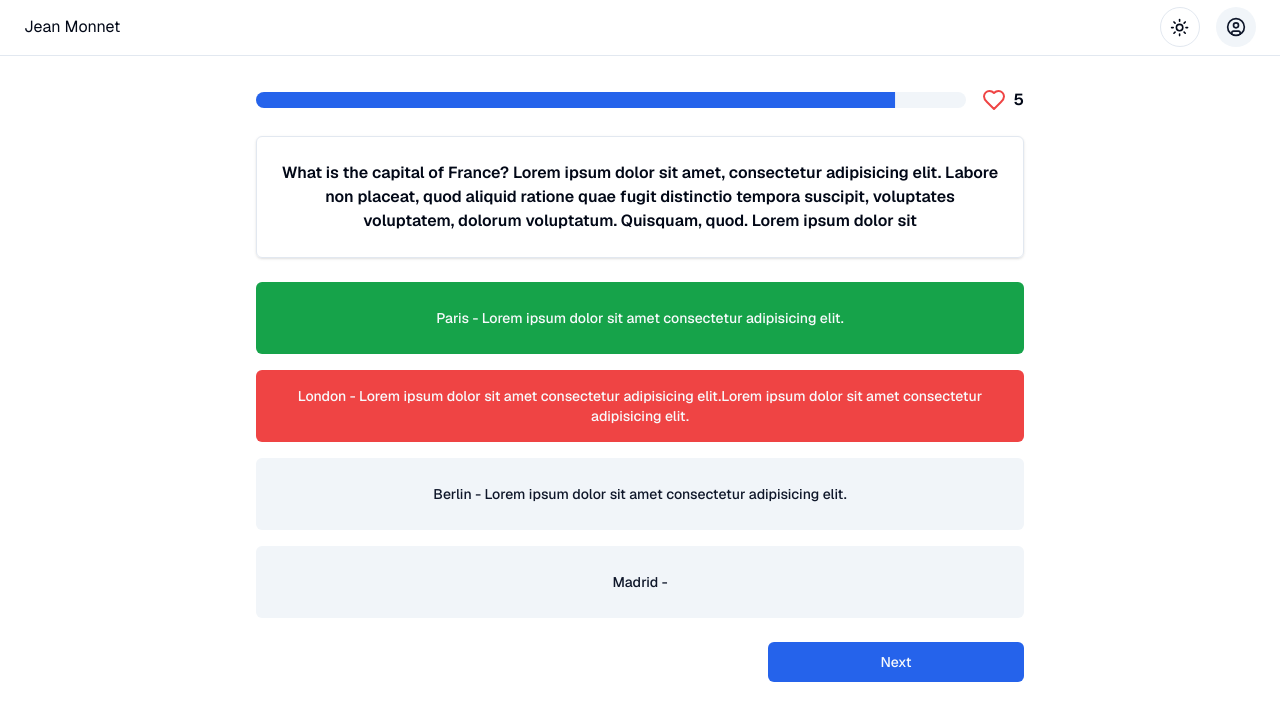
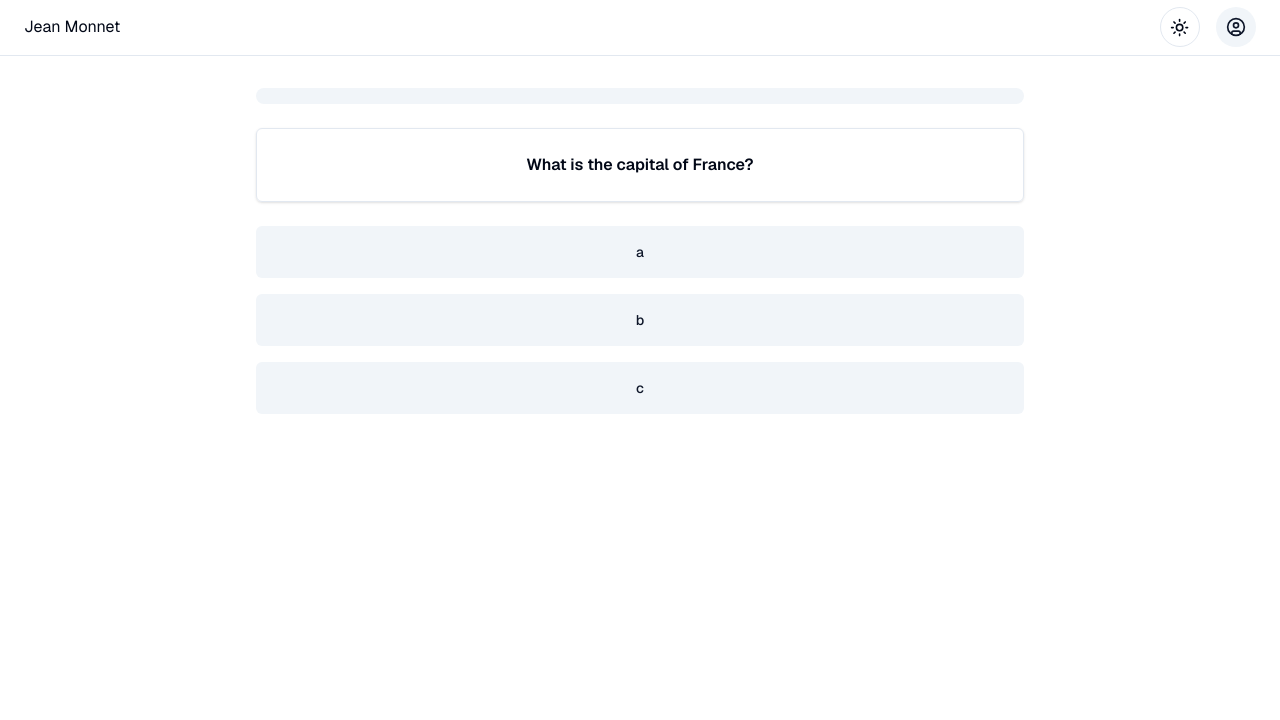
Before and after one commit to ManPuyol/Jean-Monnet-Serious-Game, a Next.js app: page /quiz in a window 1280 px wide. Shown: the top 720 px of the page. Built offline with nearby package versions, Linux system fonts and the light colour scheme.

Commit message:
Basic quiz logic

```diff
--- /dev/null
+++ b/app/(main)/quiz/Quesition.tsx
@@ -0,0 +1,81 @@
+'use client';
+import React, { useState } from 'react';
+import { Progress } from '@/components/ui/progress';
+import { Button } from '@/components/ui/button';
+import { ScrollArea } from '@/components/ui/scroll-area';
+import { Answers } from '@/schemas/answers';
+import { set } from 'zod';
+
+interface QuizProps {
+  question: string;
+  answers: Answers[];
+  progress: number;
+  setCurrentQuestion: React.Dispatch<React.SetStateAction<number>>;
+  setAnswers: React.Dispatch<React.SetStateAction<any[]>>;
+}
+
+const Quiz: React.FC<QuizProps> = ({
+  question,
+  answers,
+  progress,
+  setCurrentQuestion,
+  setAnswers,
+}) => {
+  const [selected, setSelected] = useState(-1);
+
+  const handleClick = (index: number) => {
+    if (selected < 0) {
+      setSelected(index);
+    }
+  };
+  return (
+    <div className="p-8 h-full max-h-full">
+      <div className="max-w-3xl mx-auto max-h-full">
+        <div className="flex justify-between items-center mb-6 gap-4">
+          <Progress className="w-full" value={progress} />
+        </div>
+        <div className="mb-6 p-6 border rounded-md shadow ">
+          <h2 className="zsm:text-sm font-semibold text-center">{question}</h2>
+        </div>
+        <ScrollArea>
+          <div className="grid grid-cols-1 gap-4 h-full auto-rows-[1fr] ">
+            {answers.map((answer, index) => {
+              const variant = answer.correct ? 'success' : 'destructive';
+              return (
+                <Button
+                  key={index}
+                  variant={index === selected ? variant : 'secondary'}
+                  className="py-4 !h-auto whitespace-normal"
+                  onClick={() => handleClick(index)}
+                >
+                  {answer.name}
+                </Button>
+              );
+            })}
+          </div>
+        </ScrollArea>
+        <div className="flex flex-row-reverse">
+          <Button
+            variant="default"
+            className={`mt-6 w-1/3 py-4 ${selected < 0 ? 'hidden' : 'animate-in'}`}
+            onClick={() => {
+              setSelected(-1);
+              setCurrentQuestion(prev => prev + 1);
+              setAnswers(prev => [
+                ...prev,
+                {
+                  questionId: answers[selected].questionId,
+                  correct: answers[selected].correct,
+                },
+              ]);
+            }}
+          >
+            Next
+          </Button>
+        </div>
+      </div>
+    </div>
+  );
+};
+
+export default Quiz;
--- a/app/(main)/quiz/page.tsx
+++ b/app/(main)/quiz/page.tsx
@@ -1,67 +1,83 @@
-import { Progress } from '@/components/ui/progress';
-import { AvatarImage, AvatarFallback, Avatar } from '@/components/ui/avatar';
-import { Button } from '@/components/ui/button';
-import { Heart } from 'lucide-react';
-import { ScrollArea } from '@/components/ui/scroll-area';
+'use client';
+import { use, useState } from 'react';
+import Test from './Quesition';
+import { Question } from '@/schemas/questions';
 
 export default function Quiz() {
+  // Get the question and answers from the server
+  const questions: Question[] = [
+    {
+      id: 1,
+      unitId: 1,
+      question: 'What is the capital of France?',
+      hard: false,
+      active: true,
+      createdAt: '',
+      updatedAt: '',
+    },
+    {
+      id: 2,
+      unitId: 1,
+      question: 'What is the capital of Germany?',
+      hard: false,
+      active: true,
+      createdAt: '',
+      updatedAt: '',
+    },
+    {
+      id: 3,
+      unitId: 1,
+      question: 'What is the capital of Spain?',
+      hard: false,
+      active: true,
+      createdAt: '',
+      updatedAt: '',
+    },
+  ];
+  // Set currect question counter (this will be the progress bar value)
+  const [currentQuestion, setCurrentQuestion] = useState(0);
+  const [answers, setAnswers] = useState<any>([]);
+
   return (
-    <div className="p-8 h-full max-h-full">
-      <div className="max-w-3xl mx-auto max-h-full">
-        <div className="flex justify-between items-center mb-6 gap-4">
-          <Progress className="w-full" value={90} />
-          <div className="flex items-center space-x-2">
-            <Heart className="h-6 w-6 font text-red-500" />
-            <span className="font-semibold">5</span>
-          </div>
-          {/* <Avatar>
-            <AvatarImage alt="User avatar" src="/placeholder.svg?height=40&width=40" />
-            <AvatarFallback>U</AvatarFallback>
-          </Avatar> */}
+    <>
+      {currentQuestion < questions.length ? (
+        <Test
+          question={questions[currentQuestion].question}
+          setCurrentQuestion={setCurrentQuestion}
+          setAnswers={setAnswers}
+          progress={(currentQuestion * 100) / questions.length}
+          answers={[
+            {
+              id: 1,
+              name: 'a',
+              createdAt: '',
+              updatedAt: '',
+              questionId: 1,
+              correct: true,
+            },
+            {
+              id: 2,
+              name: 'b',
+              createdAt: '',
+              updatedAt: '',
+              questionId: 1,
+              correct: false,
+            },
+            {
+              id: 3,
+              name: 'c',
+              createdAt: '',
+              updatedAt: '',
+              questionId: 1,
+              correct: false,
+            },
+          ].sort(() => Math.random() - 0.5)}
+        />
+      ) : (
+        <div>
+          <h1>Quiz is over</h1>
         </div>
-        <div className="mb-6 p-6 border rounded-md shadow ">
-          <h2 className="zsm:text-sm font-semibold text-center">
-            What is the capital of France? Lorem ipsum dolor sit amet,
-            consectetur adipisicing elit. Labore non placeat, quod aliquid
-            ratione quae fugit distinctio tempora suscipit, voluptates
-            voluptatem, dolorum voluptatum. Quisquam, quod. Lorem ipsum dolor sit
-          </h2>
-        </div>
-        <ScrollArea>
-          <div className="grid grid-cols-1 gap-4  h-full auto-rows-[1fr] ">
-            <Button
-              variant="success"
-              className="py-4 !h-auto whitespace-normal"
-            >
-              Paris - Lorem ipsum dolor sit amet consectetur adipisicing elit.
-            </Button>
-            <Button
-              variant="destructive"
-              className="py-4 !h-auto whitespace-normal"
-            >
-              London - Lorem ipsum dolor sit amet consectetur adipisicing
-              elit.Lorem ipsum dolor sit amet consectetur adipisicing elit.
-            </Button>
-            <Button
-              variant="secondary"
-              className="py-4 !h-auto whitespace-normal"
-            >
-              Berlin - Lorem ipsum dolor sit amet consectetur adipisicing elit.
-            </Button>
-            <Button
-              variant="secondary"
-              className="py-4 !h-auto whitespace-normal"
-            >
-              Madrid -
-            </Button>
-          </div>
-        </ScrollArea>
-        <div className="flex flex-row-reverse">
-          <Button variant="default" className="mt-6 w-1/3 py-4 ">
-            Next
-          </Button>
-        </div>
-      </div>
-    </div>
+      )}
+    </>
   );
 }
--- a/schemas/answers.ts
+++ b/schemas/answers.ts
@@ -4,8 +4,10 @@ import { questions } from "./questions";
 export const answers = pgTable("answers", {
 	id: serial("id").primaryKey().notNull(),
 	questionId: integer("question_id").references(() => questions.id, { onDelete: "cascade", onUpdate: "cascade" } ),
-	name: varchar("name", { length: 256 }),
+	name: varchar("name", { length: 256 }).notNull(),
 	correct: boolean("correct").default(false),
 	createdAt: timestamp("created_at", { mode: 'string' }).defaultNow().notNull(),
 	updatedAt: timestamp("updated_at", { mode: 'string' }).defaultNow().notNull(),
 });
+
+export type Answers = typeof answers.$inferSelect;
--- a/schemas/questions.ts
+++ b/schemas/questions.ts
@@ -10,3 +10,5 @@ export const questions = pgTable("questions", {
 	createdAt: timestamp("created_at", { mode: 'string' }).defaultNow().notNull(),
 	updatedAt: timestamp("updated_at", { mode: 'string' }).defaultNow().notNull(),
 });
+
+export const Question = typeof questions.$inferSelect
```
